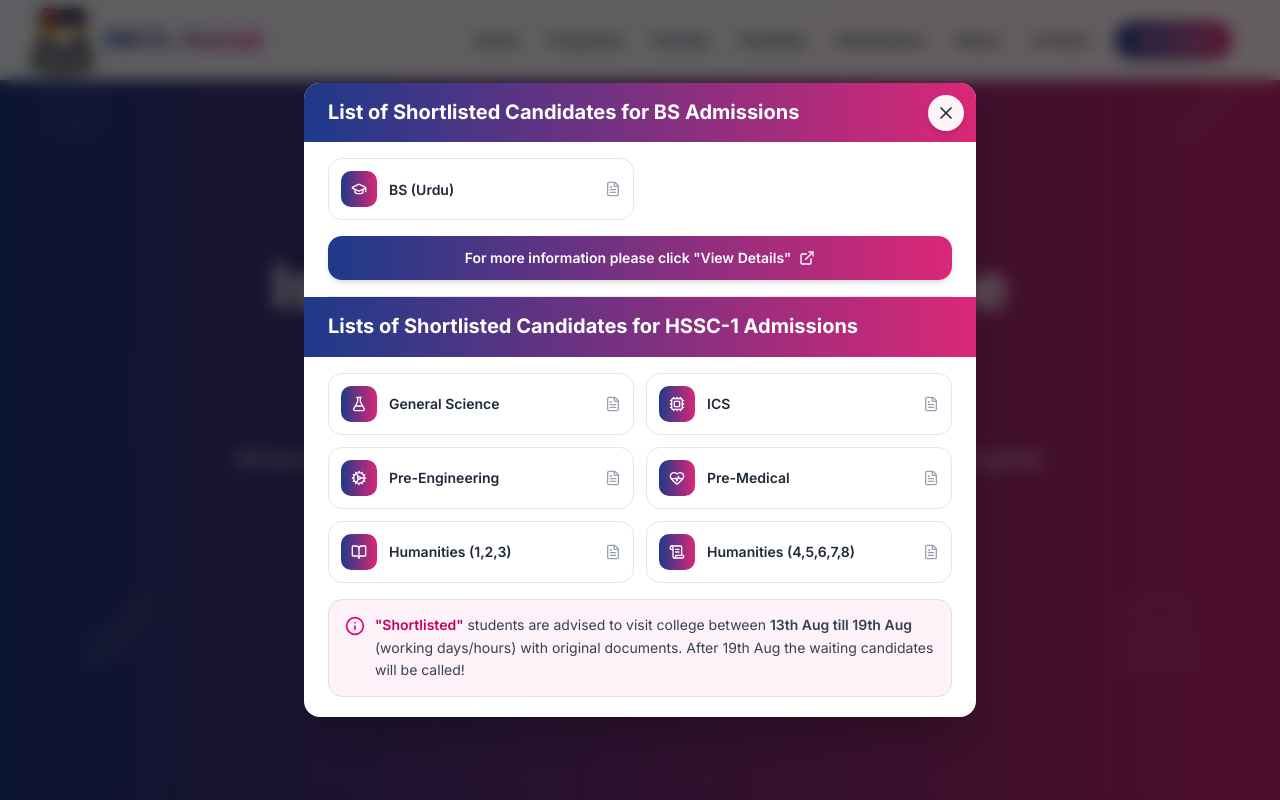
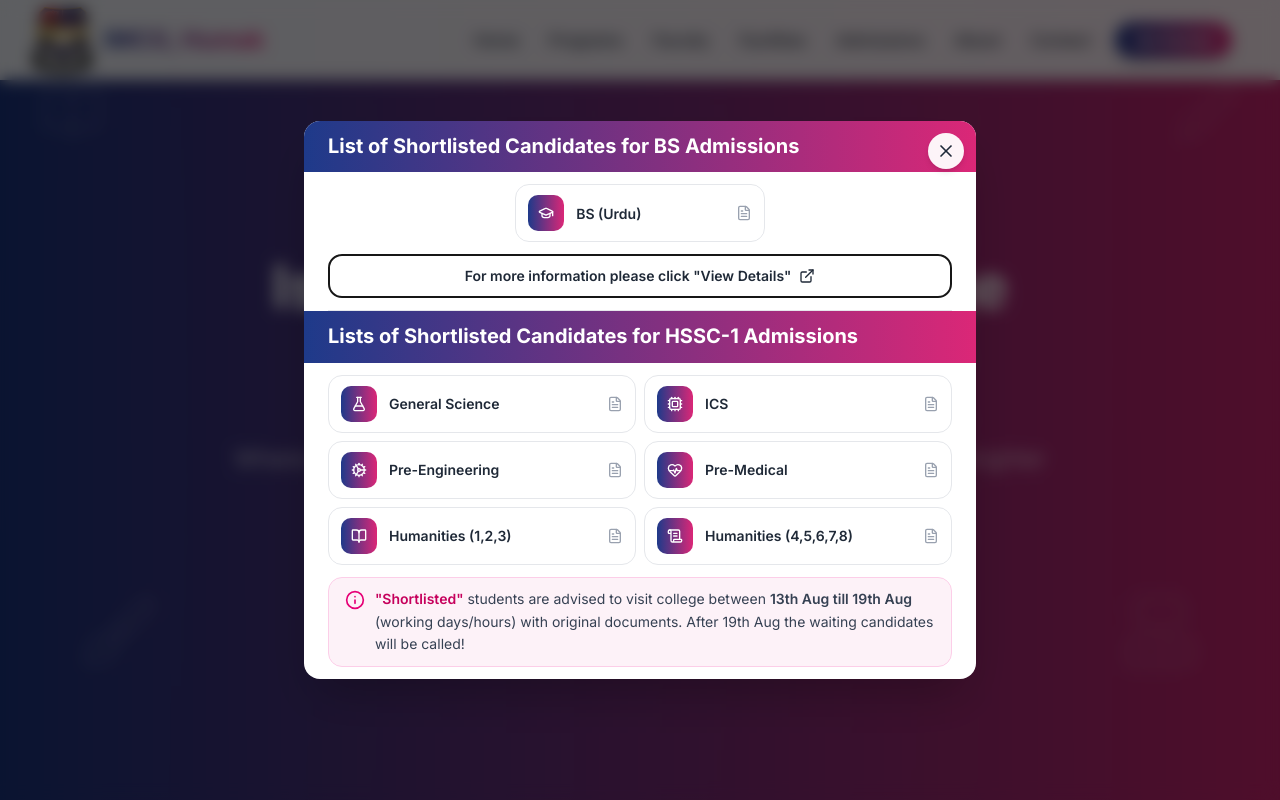
Before and after one commit to ShahzadGit/imcghumak, a Next.js app: page / in a window 1280 px wide. Shown: the top 800 px of the page. Built offline with nearby package versions, Linux system fonts and the light colour scheme.

Commit message:
Updated shorlisted banner

```diff
--- a/components/home/ShortlistedModal.tsx
+++ b/components/home/ShortlistedModal.tsx
@@ -63,9 +63,7 @@ const HSSC_GROUPS: Group[] = [
   },
 ];
 
-// Shared card renderer for both sections — keeps styling in sync
-// and fixes the invalid `sm:w-4.5 / sm:h-4.5` Tailwind classes
-// (Tailwind's default scale has no 4.5 step; using 4 instead).
+// Shared card renderer for both sections — keeps styling in sync.
 const GroupCard: React.FC<{ group: Group }> = ({ group }) => {
   const Icon = group.icon;
   return (
@@ -73,7 +71,7 @@ const GroupCard: React.FC<{ group: Group }> = ({ group }) => {
       href={group.href}
       target="_blank"
       rel="noopener noreferrer"
-      className="group flex flex-col sm:flex-row items-center sm:items-center gap-1.5 sm:gap-3 px-2 py-2.5 sm:px-3 sm:py-3 rounded-lg sm:rounded-xl border border-gray-200 hover:border-transparent hover:shadow-lg transition-all duration-300 hover:-translate-y-0.5 relative overflow-hidden text-center sm:text-left"
+      className="group flex flex-col sm:flex-row items-center sm:items-center gap-1.5 sm:gap-3 px-2 py-2 sm:px-3 sm:py-2.5 rounded-lg sm:rounded-xl border border-gray-200 hover:border-transparent hover:shadow-lg transition-all duration-300 hover:-translate-y-0.5 relative overflow-hidden text-center sm:text-left"
     >
       <span className="absolute inset-0 bg-gradient-brand opacity-0 group-hover:opacity-100 transition-opacity duration-300" />
 
@@ -113,7 +111,7 @@ const ShortlistedModal: React.FC = () => {
           animate={{ opacity: 1 }}
           exit={{ opacity: 0 }}
           transition={{ duration: 0.3 }}
-          className="fixed inset-0 z-[100] flex items-center justify-center bg-black/60 backdrop-blur-sm px-3 py-3 sm:px-4 sm:py-6"
+          className="fixed inset-0 z-[100] flex items-center justify-center bg-black/60 backdrop-blur-sm px-3 py-3 sm:px-4 sm:py-5"
           onClick={() => setIsOpen(false)}
         >
           <motion.div
@@ -136,25 +134,28 @@ const ShortlistedModal: React.FC = () => {
             {/* Scrollable content wrapper for both sections */}
             <div className="flex-1 overflow-y-auto">
               {/* ===== Section 1: BS Admissions ===== */}
-              <div className="flex-shrink-0 bg-gradient-brand px-4 py-3 sm:px-6 sm:py-4 pr-12 sm:pr-14">
+              <div className="flex-shrink-0 bg-gradient-brand px-4 py-2 sm:px-6 sm:py-3 pr-12 sm:pr-14">
                 <h2 className="text-sm sm:text-lg md:text-xl font-bold text-white leading-snug">
                   List of Shortlisted Candidates for BS Admissions
                 </h2>
               </div>
 
-              <div className="px-3 py-3 sm:px-6 sm:py-4">
-                <div className="grid grid-cols-2 gap-2 sm:gap-3">
+              <div className="px-3 py-2 sm:px-6 sm:py-3">
+                {/* Centered single BS item */}
+                <div className="flex justify-center">
                   {BS_GROUPS.map((group) => (
-                    <GroupCard key={group.href} group={group} />
+                    <div key={group.href} className="w-1/2 sm:w-2/5">
+                      <GroupCard group={group} />
+                    </div>
                   ))}
                 </div>
 
-                {/* View Details external link button */}
+                {/* View Details external link button — outlined, no fill */}
                 <a
                   href={BS_DETAILS_URL}
                   target="_blank"
                   rel="noopener noreferrer"
-                  className="mt-3 sm:mt-4 flex items-center justify-center gap-2 w-full px-4 py-2.5 sm:py-3 rounded-lg sm:rounded-xl bg-gradient-brand text-white text-xs sm:text-sm font-semibold shadow-md hover:shadow-lg hover:-translate-y-0.5 transition-all duration-300"
+                  className="mt-2 sm:mt-3 flex items-center justify-center gap-2 w-full px-4 py-2 sm:py-2.5 rounded-lg sm:rounded-xl border-2 border-primary text-primary text-xs sm:text-sm font-semibold hover:bg-primary/5 hover:shadow-md hover:-translate-y-0.5 transition-all duration-300"
                 >
                   For more information please click &quot;View Details&quot;
                   <ExternalLink className="w-3.5 h-3.5 sm:w-4 sm:h-4 flex-shrink-0" />
@@ -165,14 +166,14 @@ const ShortlistedModal: React.FC = () => {
               <div className="mx-4 sm:mx-6 border-t border-gray-200" />
 
               {/* ===== Section 2: HSSC Admissions ===== */}
-              <div className="flex-shrink-0 bg-gradient-brand px-4 py-3 sm:px-6 sm:py-4">
+              <div className="flex-shrink-0 bg-gradient-brand px-4 py-2 sm:px-6 sm:py-3">
                 <h2 className="text-sm sm:text-lg md:text-xl font-bold text-white leading-snug">
                   Lists of Shortlisted Candidates for HSSC-1 Admissions
                 </h2>
               </div>
 
-              <div className="px-3 py-3 sm:px-6 sm:py-4">
-                <div className="grid grid-cols-2 gap-2 sm:gap-3">
+              <div className="px-3 py-2 sm:px-6 sm:py-3">
+                <div className="grid grid-cols-2 gap-1.5 sm:gap-2">
                   {HSSC_GROUPS.map((group) => (
                     <GroupCard key={group.href} group={group} />
                   ))}
@@ -180,7 +181,7 @@ const ShortlistedModal: React.FC = () => {
               </div>
 
               {/* Note */}
-              <div className="mx-3 mb-3 sm:mx-6 sm:mb-5 flex gap-2 sm:gap-2.5 rounded-xl bg-pink-50 border border-pink-200 px-3 py-2.5 sm:px-4 sm:py-3.5">
+              <div className="mx-3 mb-2 sm:mx-6 sm:mb-3 flex gap-2 sm:gap-2.5 rounded-xl bg-pink-50 border border-pink-200 px-3 py-2 sm:px-4 sm:py-2.5">
                 <Info className="w-4 h-4 sm:w-5 sm:h-5 text-pink-600 flex-shrink-0 mt-0.5" />
                 <p className="text-[10px] sm:text-sm text-gray-700 leading-relaxed">
                   <span className="font-semibold text-pink-700">
@@ -217,9 +218,28 @@ export default ShortlistedModal;
 //   BookOpen,
 //   ScrollText,
 //   Info,
+//   GraduationCap,
+//   ExternalLink,
+//   LucideIcon,
 // } from "lucide-react";
 
-// const GROUPS = [
+// interface Group {
+//   name: string;
+//   href: string;
+//   icon: LucideIcon;
+// }
+
+// const BS_GROUPS: Group[] = [
+//   {
+//     name: "BS (Urdu)",
+//     href: "/shortlists/bs-urdu.pdf",
+//     icon: GraduationCap,
+//   },
+// ];
+
+// const BS_DETAILS_URL = "https://eadmissions.fde.gov.pk/bs/admission";
+
+// const HSSC_GROUPS: Group[] = [
 //   {
 //     name: "General Science",
 //     href: "/shortlists/general-science.pdf",
@@ -247,6 +267,33 @@ export default ShortlistedModal;
 //     icon: ScrollText,
 //   },
 // ];
+
+// // Shared card renderer for both sections — keeps styling in sync
+// // and fixes the invalid `sm:w-4.5 / sm:h-4.5` Tailwind classes
+// // (Tailwind's default scale has no 4.5 step; using 4 instead).
+// const GroupCard: React.FC<{ group: Group }> = ({ group }) => {
+//   const Icon = group.icon;
+//   return (
+//     <a
+//       href={group.href}
+//       target="_blank"
+//       rel="noopener noreferrer"
+//       className="group flex flex-col sm:flex-row items-center sm:items-center gap-1.5 sm:gap-3 px-2 py-2.5 sm:px-3 sm:py-3 rounded-lg sm:rounded-xl border border-gray-200 hover:border-transparent hover:shadow-lg transition-all duration-300 hover:-translate-y-0.5 relative overflow-hidden text-center sm:text-left"
+//     >
+//       <span className="absolute inset-0 bg-gradient-brand opacity-0 group-hover:opacity-100 transition-opacity duration-300" />
+
+//       <span className="relative z-10 w-7 h-7 sm:w-9 sm:h-9 rounded-lg bg-gradient-brand group-hover:bg-white/20 flex items-center justify-center flex-shrink-0 transition-colors duration-300">
+//         <Icon className="w-3.5 h-3.5 sm:w-4 sm:h-4 text-white" />
+//       </span>
+
+//       <span className="relative z-10 flex-1 text-[11px] sm:text-sm font-semibold text-primary group-hover:text-white transition-colors duration-300 leading-tight">
+//         {group.name}
+//       </span>
+
+//       <FileText className="relative z-10 hidden sm:block w-4 h-4 text-gray-400 group-hover:text-white/90 transition-colors duration-300 flex-shrink-0" />
+//     </a>
+//   );
+// };
 
 // const ShortlistedModal: React.FC = () => {
 //   const [isOpen, setIsOpen] = useState(false);
@@ -291,55 +338,65 @@ export default ShortlistedModal;
 //               <X className="w-4 h-4 sm:w-5 sm:h-5" />
 //             </button>
 
-//             {/* Header */}
-//             <div className="flex-shrink-0 bg-gradient-brand px-4 py-3 sm:px-6 sm:py-4 pr-12 sm:pr-14">
-//               <h2 className="text-sm sm:text-lg md:text-xl font-bold text-white leading-snug">
-//                 Lists of Shortlisted Candidates for HSSC-1 Admissions
-//               </h2>
-//             </div>
+//             {/* Scrollable content wrapper for both sections */}
+//             <div className="flex-1 overflow-y-auto">
+//               {/* ===== Section 1: BS Admissions ===== */}
+//               <div className="flex-shrink-0 bg-gradient-brand px-4 py-3 sm:px-6 sm:py-4 pr-12 sm:pr-14">
+//                 <h2 className="text-sm sm:text-lg md:text-xl font-bold text-white leading-snug">
+//                   List of Shortlisted Candidates for BS Admissions
+//                 </h2>
+//               </div>
 
-//             {/* Groups Grid — 2 columns from smallest screens up */}
-//             <div className="flex-1 overflow-y-auto px-3 py-3 sm:px-6 sm:py-4">
-//               <div className="grid grid-cols-2 gap-2 sm:gap-3">
-//                 {GROUPS.map((group) => {
-//                   const Icon = group.icon;
-//                   return (
-//                     <a
-//                       key={group.name}
-//                       href={group.href}
-//                       target="_blank"
-//                       rel="noopener noreferrer"
-//                       className="group flex flex-col sm:flex-row items-center sm:items-center gap-1.5 sm:gap-3 px-2 py-2.5 sm:px-3 sm:py-3 rounded-lg sm:rounded-xl border border-gray-200 hover:border-transparent hover:shadow-lg transition-all duration-300 hover:-translate-y-0.5 relative overflow-hidden text-center sm:text-left"
-//                     >
-//                       <span className="absolute inset-0 bg-gradient-brand opacity-0 group-hover:opacity-100 transition-opacity duration-300" />
+//               <div className="px-3 py-3 sm:px-6 sm:py-4">
+//                 <div className="grid grid-cols-2 gap-2 sm:gap-3">
+//                   {BS_GROUPS.map((group) => (
+//                     <GroupCard key={group.href} group={group} />
+//                   ))}
+//                 </div>
 
-//                       <span className="relative z-10 w-7 h-7 sm:w-9 sm:h-9 rounded-lg bg-gradient-brand group-hover:bg-white/20 flex items-center justify-center flex-shrink-0 transition-colors duration-300">
-//                         <Icon className="w-3.5 h-3.5 sm:w-4.5 sm:h-4.5 text-white" />
-//                       </span>
+//                 {/* View Details external link button */}
+//                 <a
+//                   href={BS_DETAILS_URL}
+//                   target="_blank"
+//                   rel="noopener noreferrer"
+//                   className="mt-3 sm:mt-4 flex items-center justify-center gap-2 w-full px-4 py-2.5 sm:py-3 rounded-lg sm:rounded-xl bg-gradient-brand text-white text-xs sm:text-sm font-semibold shadow-md hover:shadow-lg hover:-translate-y-0.5 transition-all duration-300"
+//                 >
+//                   For more information please click &quot;View Details&quot;
+//                   <ExternalLink className="w-3.5 h-3.5 sm:w-4 sm:h-4 flex-shrink-0" />
+//                 </a>
+//               </div>
 
-//                       <span className="relative z-10 flex-1 text-[11px] sm:text-sm font-semibold text-primary group-hover:text-white transition-colors duration-300 leading-tight">
-//                         {group.name}
-//                       </span>
+//               {/* Divider between sections */}
+//               <div className="mx-4 sm:mx-6 border-t border-gray-200" />
 
-//                       <FileText className="relative z-10 hidden sm:block w-4 h-4 text-gray-400 group-hover:text-white/90 transition-colors duration-300 flex-shrink-0" />
-//                     </a>
-//                   );
-//                 })}
+//               {/* ===== Section 2: HSSC Admissions ===== */}
+//               <div className="flex-shrink-0 bg-gradient-brand px-4 py-3 sm:px-6 sm:py-4">
+//                 <h2 className="text-sm sm:text-lg md:text-xl font-bold text-white leading-snug">
+//                   Lists of Shortlisted Candidates for HSSC-1 Admissions
+//                 </h2>
 //               </div>
-//             </div>
 
-//             {/* Note */}
-//             <div className="flex-shrink-0 mx-3 mb-3 sm:mx-6 sm:mb-5 flex gap-2 sm:gap-2.5 rounded-xl bg-pink-50 border border-pink-200 px-3 py-2.5 sm:px-4 sm:py-3.5">
-//               <Info className="w-4 h-4 sm:w-5 sm:h-5 text-pink-600 flex-shrink-0 mt-0.5" />
-//               <p className="text-[10px] sm:text-sm text-gray-700 leading-relaxed">
-//                 <span className="font-semibold text-pink-700">
-//                   &quot;Shortlisted&quot;
-//                 </span>{" "}
-//                 students are advised to visit college between{" "}
-//                 <span className="font-semibold">13th Aug till 19th Aug</span>{" "}
-//                 (working days/hours) with original documents. After 19th Aug the
-//                 waiting candidates will be called!
-//               </p>
+//               <div className="px-3 py-3 sm:px-6 sm:py-4">
+//                 <div className="grid grid-cols-2 gap-2 sm:gap-3">
+//                   {HSSC_GROUPS.map((group) => (
+//                     <GroupCard key={group.href} group={group} />
+//                   ))}
+//                 </div>
+//               </div>
+
+//               {/* Note */}
+//               <div className="mx-3 mb-3 sm:mx-6 sm:mb-5 flex gap-2 sm:gap-2.5 rounded-xl bg-pink-50 border border-pink-200 px-3 py-2.5 sm:px-4 sm:py-3.5">
+//                 <Info className="w-4 h-4 sm:w-5 sm:h-5 text-pink-600 flex-shrink-0 mt-0.5" />
+//                 <p className="text-[10px] sm:text-sm text-gray-700 leading-relaxed">
+//                   <span className="font-semibold text-pink-700">
+//                     &quot;Shortlisted&quot;
+//                   </span>{" "}
+//                   students are advised to visit college between{" "}
+//                   <span className="font-semibold">13th Aug till 19th Aug</span>{" "}
+//                   (working days/hours) with original documents. After 19th Aug
+//                   the waiting candidates will be called!
+//                 </p>
+//               </div>
 //             </div>
 //           </motion.div>
 //         </motion.div>
```
